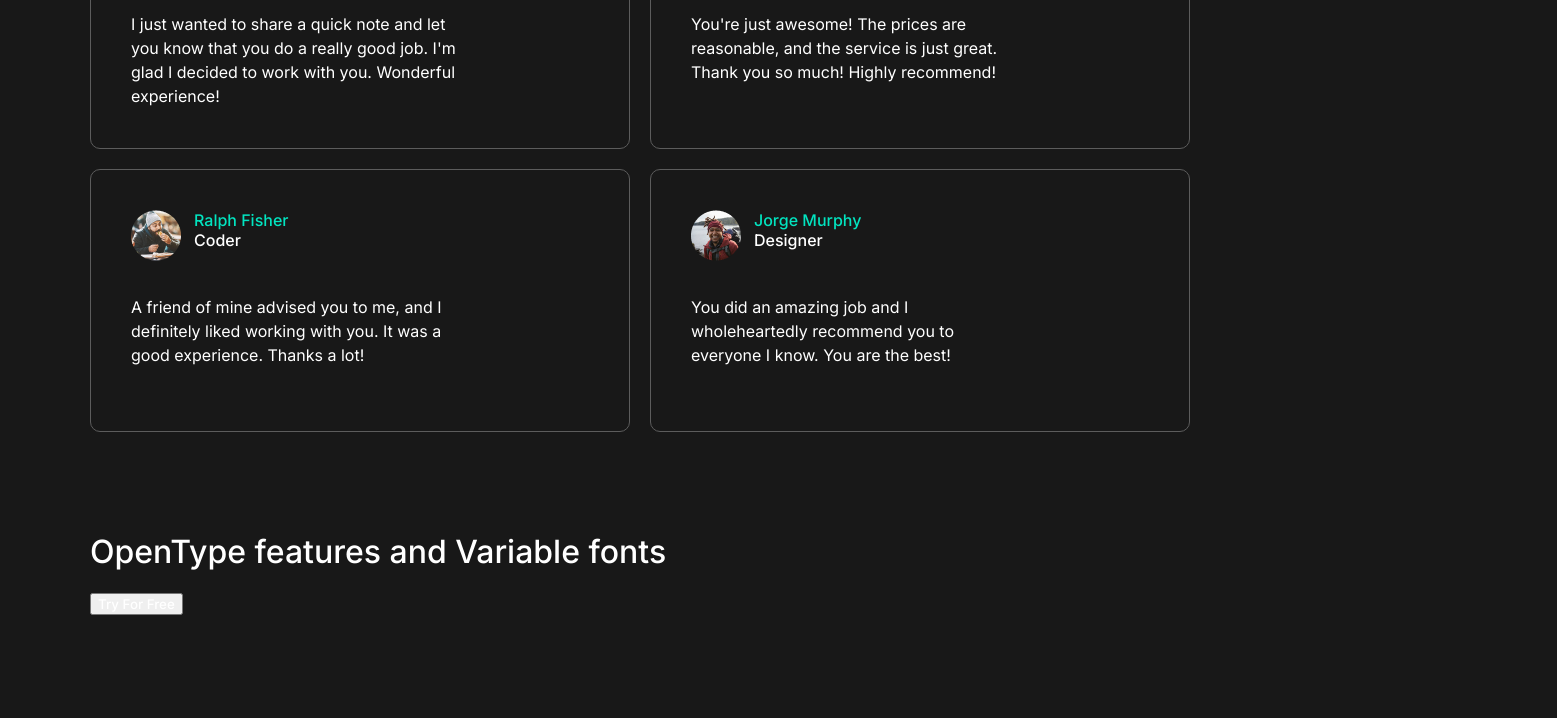
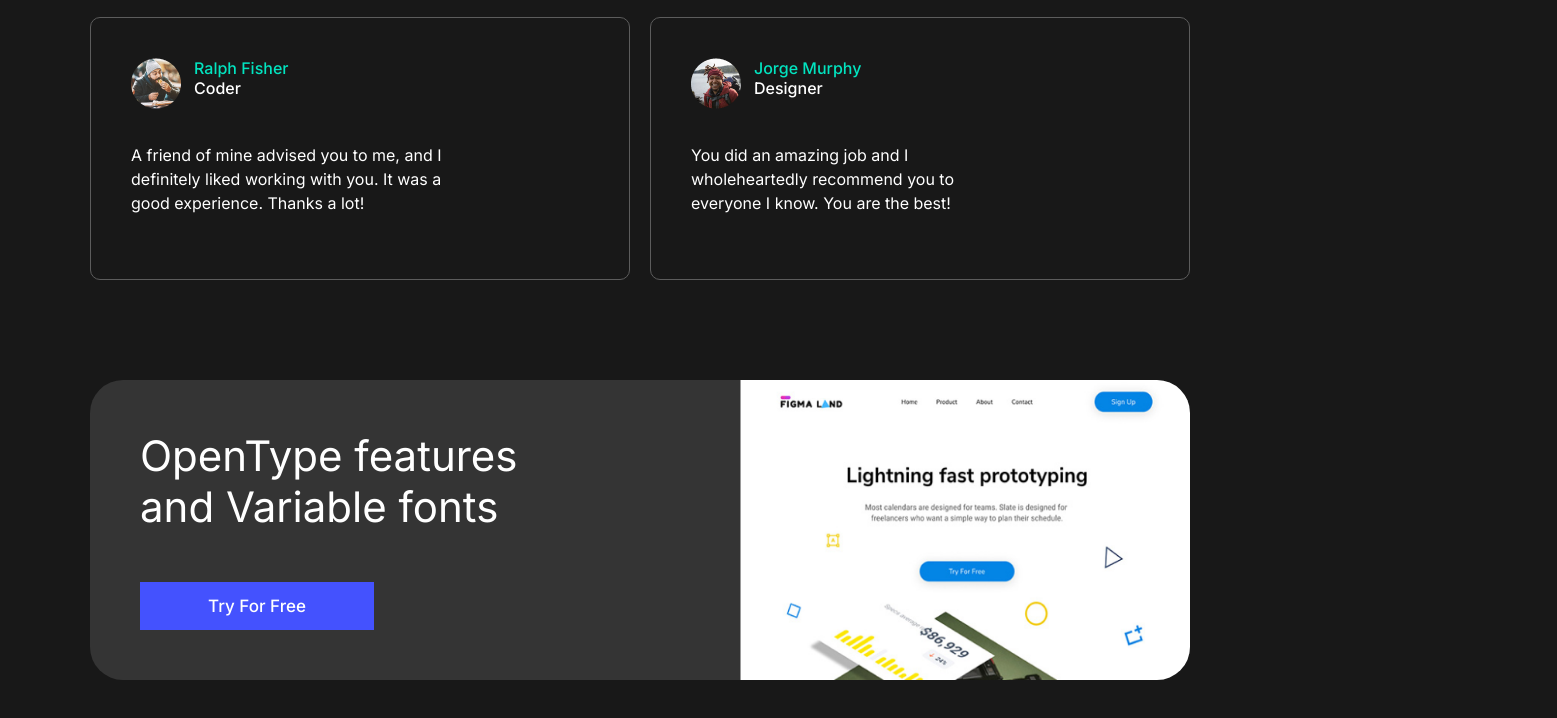
Before and after one commit to Vladpru/Battlelands-site, a plain HTML site: page index.html in a window 1280 px wide. Shown: the part 5551-6269 px from the top of the page, 1557 px wide, since content can reach past the window. Before the commit the page ends 6174 px from the top, so only its background shows below. Drawn offline with Linux system fonts and the light colour scheme.

Commit message:
added new content

```diff
--- a/css/style.css
+++ b/css/style.css
@@ -121,15 +121,12 @@ a {
     transition: .3s ease-in-out;
 }
 
-
 .header__img-big {
     margin-top: 40px;
     width: 100%;
-    height: 993px;
     display: flex;
     justify-content: center;
 }
-
 
 /*------------------features------------------*/
 
@@ -247,6 +244,8 @@ a {
 .content__card button:hover {
     transition: .3s ease-in-out;
     transform: translateY(-2px);
+    background-color: #4578FB;
+    border: 1px solid #4578FB;
 }
 
 .content__card img:nth-child(1) {
@@ -395,3 +394,54 @@ a {
 }
 
 /*------------------example------------------*/
+
+.example {
+    margin-bottom: 100px;
+}
+.example__content {
+    display: flex;
+    background-color: #343434;
+    border-radius: 33px;
+    overflow: hidden;
+}
+.left__content {
+    display: flex;
+    flex-direction: column;
+    justify-content: center;
+    padding: 50px;
+}
+.left__content-title h1 {
+    font-weight: 400;
+    font-size: 42px;
+    margin: 0 0 50px 0;
+    width: 80%;
+}
+.left__content-button button {
+    border: 1px solid #4452FE;
+    color: #fff;
+    padding: 13px 67px;
+    font-size: 17px;
+    cursor: pointer;
+    background-color: #4452FE;
+
+    transition: .3s ease-in-out;
+}
+.left__content-button button:hover {
+    transition: .3s ease-in-out;
+    transform: translateY(-2px);
+    background-color: #4578FB;
+    border: 1px solid #4578FB;
+}
+
+.rigth__content {
+}
+
+.rigth__content img {
+    width: 453px;
+    height: 100%;
+}
+/*------------------map------------------*/
+.map {
+    height: 100%;
+    width: 100%;
+}
--- a/index.html
+++ b/index.html
@@ -276,12 +276,14 @@
                     </div>
                 </div>
                 <div class="rigth__content">
-
+                    <img src="img/example/Line Chart 1.png" alt="img">
                 </div>
             </div>
         </div>
     </div>
+    <div id="map" class="map">
 
+    </div>
     <script src="main.js"></script>
 </body>
 
--- a/main.js
+++ b/main.js
@@ -14,4 +14,4 @@ function changeText() {
 }
 changeText()
 
-//
+//MAP
```
Also changed, not shown: img/example/Line Chart 1.png (added).
